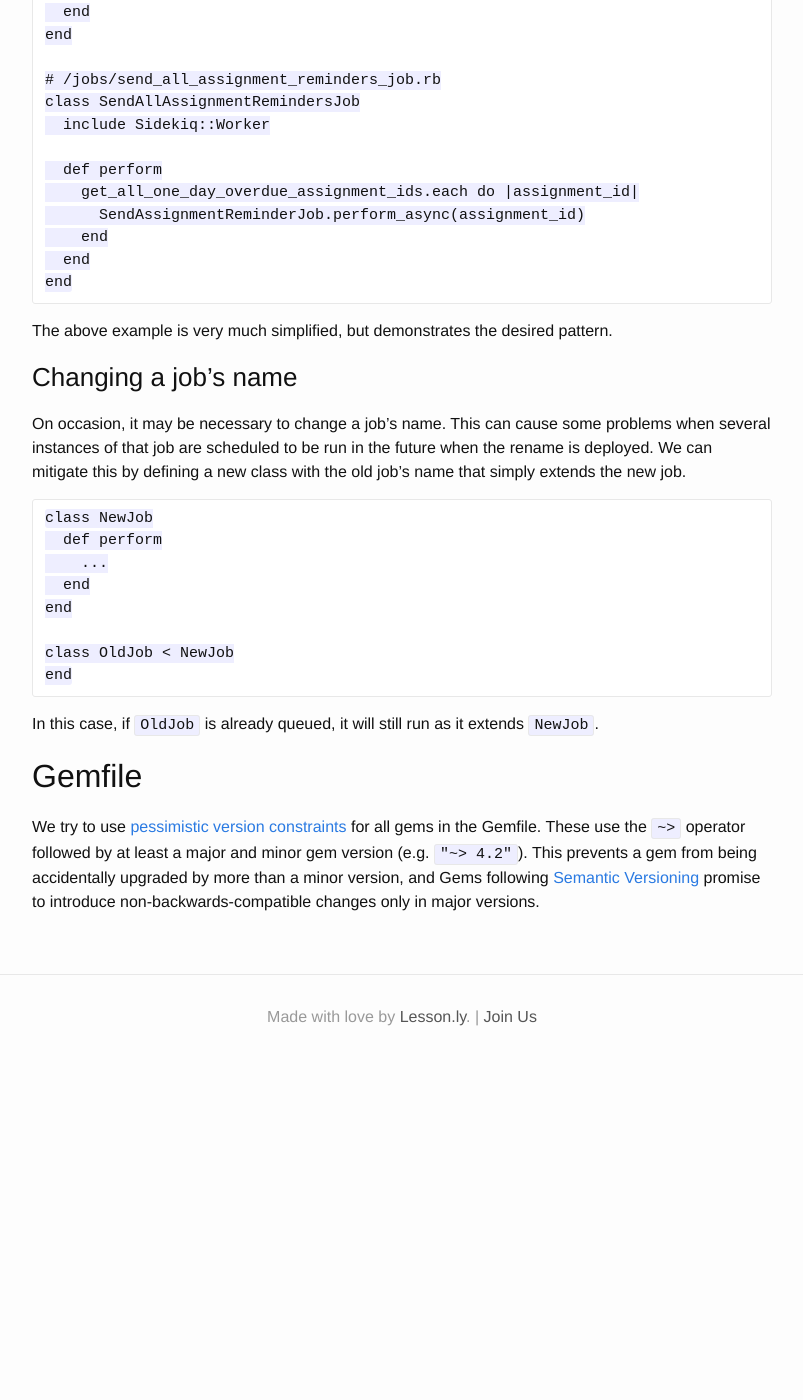
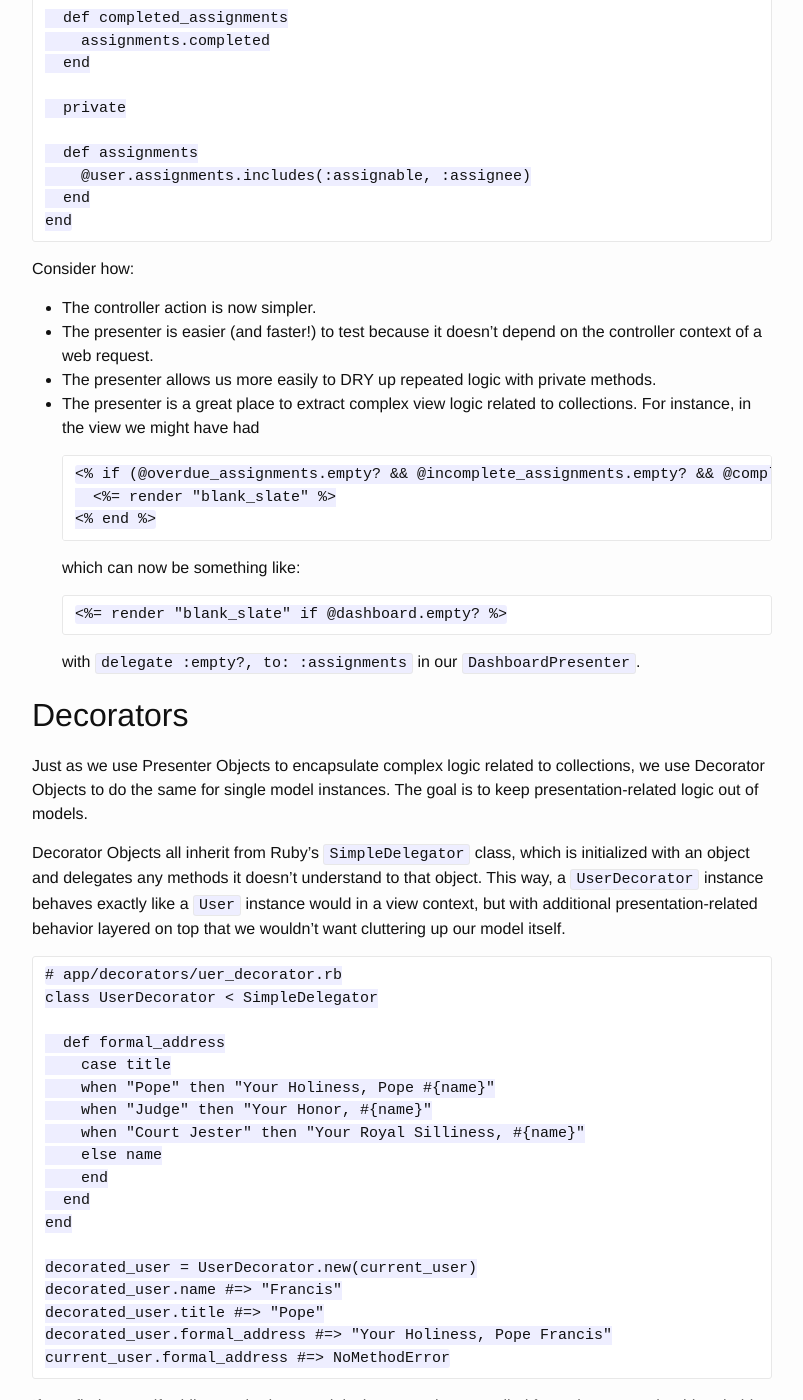
Before and after one commit to isabella232/lessonly.github.io, a Jekyll site: the page built from ruby-styleguide.md, in a window 1280 px wide and 1400 px high, scrolled down 4338 px. Shown: the whole window, without its empty margins (238-1041 px from the left). Built offline with Jekyll 4.4.1, drawn with Linux system fonts in a browser that asks for light colours; before the commit the page ends 5412 px from its top, so only the background shows below that; some of the changed text lies outside the part shown.

Commit message:
Add Decorators and Presenters to our Ruby Styleguide
We already cover Service Objects, let’s add the other kinds of objects we’ve grown fond of using.

```diff
--- a/ruby-styleguide.md
+++ b/ruby-styleguide.md
@@ -126,6 +126,122 @@ but after more than a few lines of code, it will make sense to instantiate an ob
 
 While perhaps overkill in this simple case, it's valuable to be able to scan a service object's `#perform` method and see, on each line, all of its responsibilities.
 
+## Presenter Objects
+
+Similar to how Service Objects abstract away complex business logic from controller actions, we use Presenter Objects to encapsulate complex data-gathering and displaying. As a general rule, if your controller action or mailer contains more than one instance variable, you may benefit from a presenter. For example, take this action:
+
+    # app/controllers/dashboard_controller.rb
+    def index
+      @overdue_assignments = current_user.assignments.overdue.includes(:assignee, :assignable)
+      @incomplete_assignments = current_user.assignments.incomplete.includes(:assignee, :assignable)
+      @completed_assignments = current_user.assignments.completed.includes(:assignee, :assignable)
+    end
+
+with a presenter object, it might be reduced to the following:
+
+    # app/controllers/dashboard_controller.rb
+    def index
+      # used in views like `@dashboard.incomplete_assignments.each`
+      @dashboard = DashboardPresenter.new(current_user)
+    end
+
+    # app/presenters/dashboard_presenter.rb
+    class DashboardPresenter
+
+      def initialize(user)
+        @user = user
+      end
+
+      def overdue_assignments
+        assignments.overdue
+      end
+
+      def incomplete_assignments
+        assignments.incomplete
+      end
+
+      def completed_assignments
+        assignments.completed
+      end
+
+      private
+
+      def assignments
+        @user.assignments.includes(:assignable, :assignee)
+      end
+    end
+
+Consider how:
+
+- The controller action is now simpler.
+- The presenter is easier (and faster!) to test because it doesn't depend on the controller context of a web request.
+- The presenter allows us more easily to DRY up repeated logic with private methods.
+- The presenter is a great place to extract complex view logic related to collections. For instance, in the view we might have had
+
+      <% if (@overdue_assignments.empty? && @incomplete_assignments.empty? && @completed_assignments.empty?) %>
+        <%= render "blank_slate" %>
+      <% end %>
+
+  which can now be something like:
+
+      <%= render "blank_slate" if @dashboard.empty? %>
+
+  with `delegate :empty?, to: :assignments` in our `DashboardPresenter`.
+
+## Decorators
+
+Just as we use Presenter Objects to encapsulate complex logic related to collections, we use Decorator Objects to do the same for single model instances. The goal is to keep presentation-related logic out of models.
+
+Decorator Objects all inherit from Ruby's `SimpleDelegator` class, which is initialized with an object and delegates any methods it doesn't understand to that object. This way, a `UserDecorator` instance behaves exactly like a `User` instance would in a view context, but with additional presentation-related behavior layered on top that we wouldn't want cluttering up our model itself.
+
+    # app/decorators/uer_decorator.rb
+    class UserDecorator < SimpleDelegator
+
+      def formal_address
+        case title
+        when "Pope" then "Your Holiness, Pope #{name}"
+        when "Judge" then "Your Honor, #{name}"
+        when "Court Jester" then "Your Royal Silliness, #{name}"
+        else name
+        end
+      end
+    end
+
+    decorated_user = UserDecorator.new(current_user)
+    decorated_user.name #=> "Francis"
+    decorated_user.title #=> "Pope"
+    decorated_user.formal_address #=> "Your Holiness, Pope Francis"
+    current_user.formal_address #=> NoMethodError
+
+If you find yourself adding methods to models that are only ever called from views, you should probably reach for a Presenter Object. Presenter Objects are great for extracting logic from views as well. Conditionals are a great example:
+
+    <p>
+      <% if current_user.registered? %>
+        <%= t("greetings.registered") %>
+      <% else %>
+        <%= t("greetings.unregistered") %>
+      <% end %>
+    </p>
+
+this could be cleaned up by defining a `greeting` method on our `UserDecorator`:
+
+    class UserDecorator < SimpleDelegator
+
+      def greeting
+        if registered?
+          I18n.t("greetings.registered")
+        else
+          I18n.t("greetings.unregistered")
+        end
+      end
+    end
+
+used like:
+
+    <p><%= decorated_user.greeting %></p>
+
+When deciding whether to use a Decorator or a Presenter, consider whether you're adding behavior to *a single object*. If so use a Decorator, otherwise choose a Presenter.
+
 ## Jobs
 
 We use jobs (found in `/jobs`) to perform actions in the background. We have a simple naming convention: `VerbNoun(s)Job`. For example, a job that sends an assignment notification may be called `SendAssignmentNotificationJob` or a job that creates a set of tags may be called `CreateTagsJob`.
```
